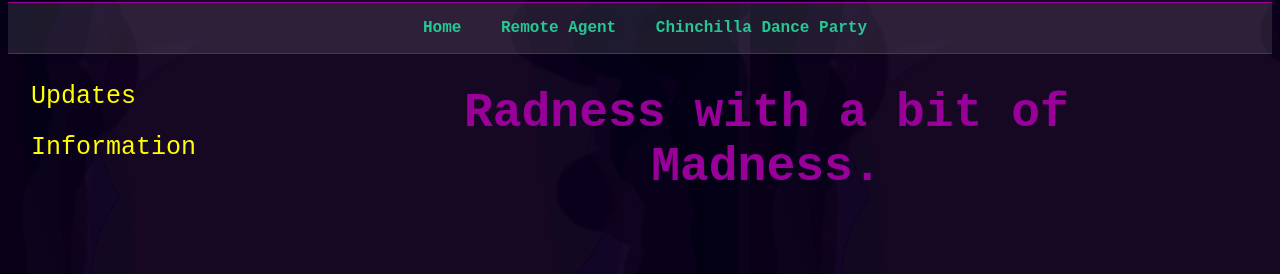
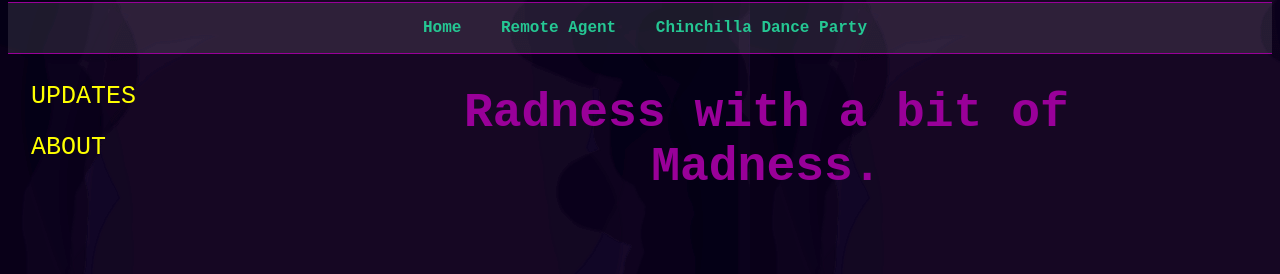
Before and after one commit to Madsir/madsirstudio.github.io, a Jekyll site: the page built from index.html, in a window 1280 px wide. Shown: the part 162-436 px from the top of the page. Built offline with Jekyll 4.4.1, drawn with Linux system fonts in a browser that asks for light colours.

Commit message:
Update index.html

```diff
--- a/index.html
+++ b/index.html
@@ -47,8 +47,8 @@ description: "Radness with a bit of madness."
 </head>
 <body>
 <div class="sidenav">
-  <a href="/updates" class="side">Updates</a>
-  <a href="/about" class="side">Information</a>
+  <a href="/updates" class="side">UPDATES</a>
+  <a href="/about" class="side">ABOUT</a>
 </div>
 <div class="main">
 	<h1> Radness with a bit of Madness. </h1>
```
